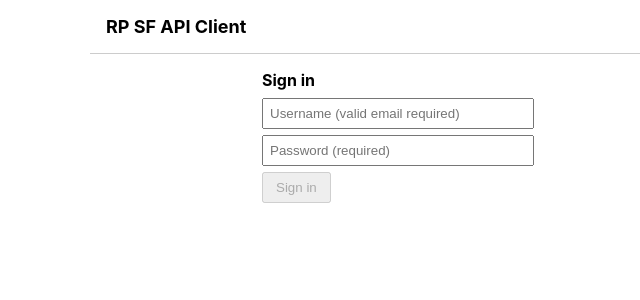
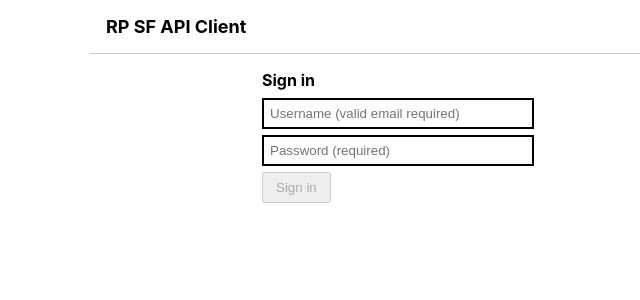
Before and after one commit to mBrandt85/rp_sf_client, a React (Create React App) app: page / in a window 1280 px wide. Shown: the top 300 px of the page, without its empty margins (250-890 px from the left). Built offline with nearby package versions, Linux system fonts and the light colour scheme.

Commit message:
inline validation and fixes

```diff
--- a/src/components/input.tsx
+++ b/src/components/input.tsx
@@ -3,19 +3,22 @@ interface InputProps {
   onChange: React.ChangeEventHandler<HTMLInputElement>
   value: string
   type?: React.HTMLInputTypeAttribute
+  style?: React.CSSProperties
 }
 
 export default function Input({
   label,
   onChange,
   value,
-  type = 'text'
+  type = 'text',
+  style
 }: InputProps) {
   return <input
     style={{
       width: '100%',
       padding: 6,
-      marginBottom: 6
+      marginBottom: 6,
+      ...style
     }}
     placeholder={label}
     onChange={onChange}
--- a/src/components/sign-in.tsx
+++ b/src/components/sign-in.tsx
@@ -64,6 +64,15 @@ export default function SignIn() {
         <Input
           label="Username (valid email required)"
           onChange={e => setUsername(e.target.value.trim())}
+          style={{
+            outline: 'none',
+            borderStyle: 'solid',
+            borderColor: username.length === 0
+              ? 'black'
+              : !/^\S+@\S+$/.test(username)
+                ? 'red'
+                : 'green'
+          }}
           value={username}
         />
 
@@ -71,6 +80,13 @@ export default function SignIn() {
           label="Password (required)"
           type="password"
           onChange={e => setPassword(e.target.value.trim())}
+          style={{
+            outline: 'none',
+            borderStyle: 'solid',
+            borderColor: password.length < 1
+              ? 'black'
+              : 'green'
+          }}
           value={password}
         />
 
```
